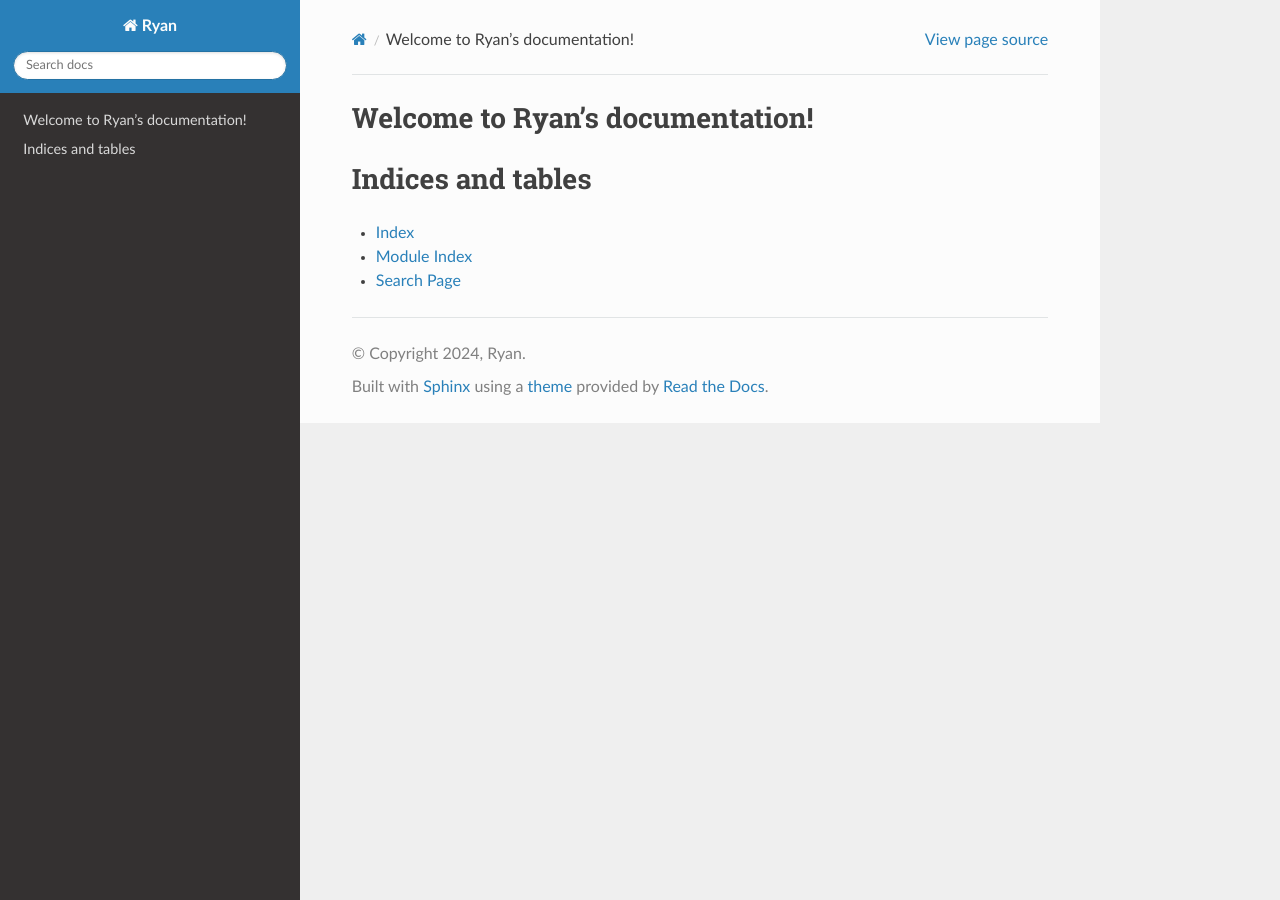
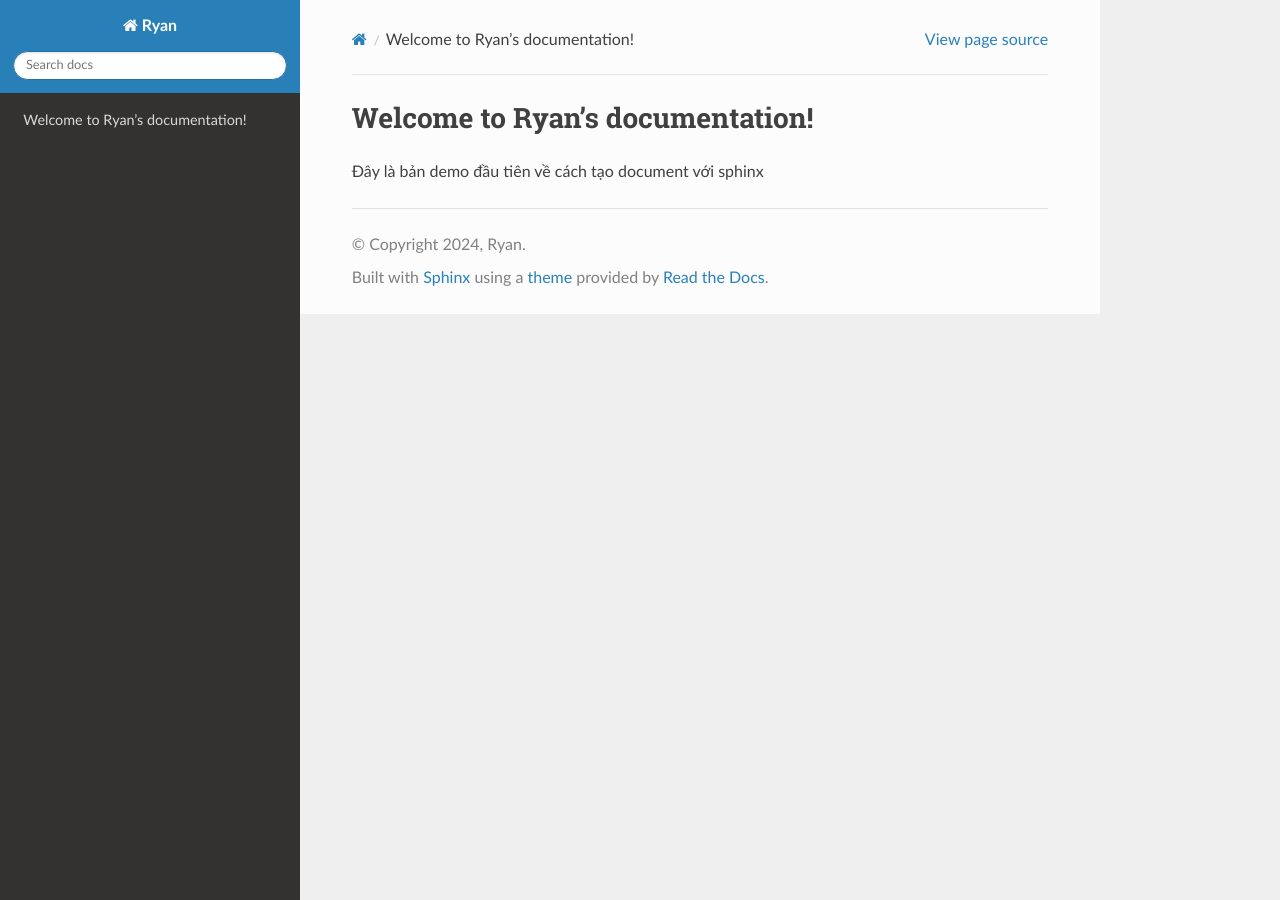
Before and after one commit to ryanjtr/demodoc1, a Sphinx documentation site: the page built from docs/source/index.rst, in a window 1280 px wide. Built offline with Sphinx 7.4.7 and the Read the Docs theme 2.0.0, drawn with Linux system fonts in a browser that asks for light colours.

Commit message:
add content to file index.rst

```diff
--- a/docs/source/index.rst
+++ b/docs/source/index.rst
@@ -6,15 +6,5 @@
 Welcome to Ryan's documentation!
 ================================
 
-.. toctree::
-   :maxdepth: 2
-   :caption: Contents:
 
-
-
-Indices and tables
-==================
-
-* :ref:`genindex`
-* :ref:`modindex`
-* :ref:`search`
+Đây là bản demo đầu tiên về cách tạo document với sphinx
```
